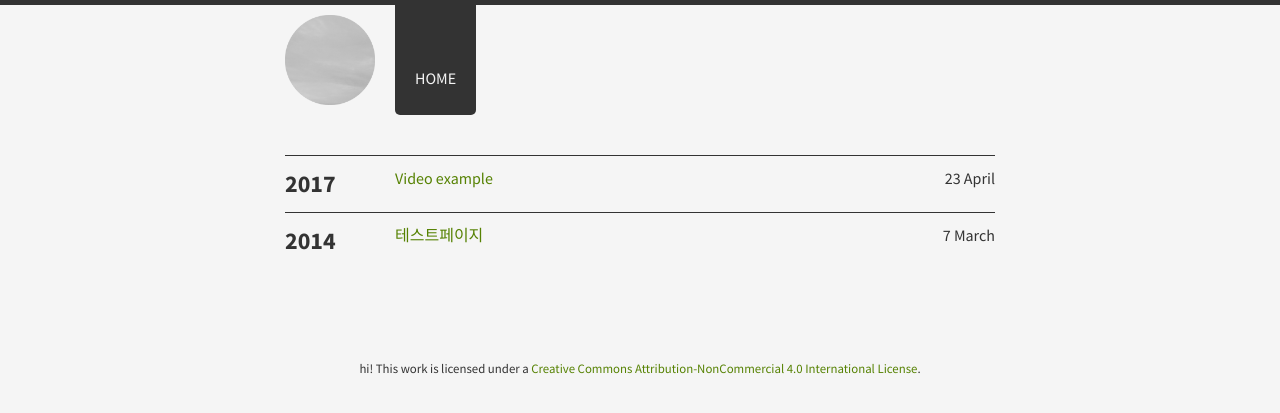
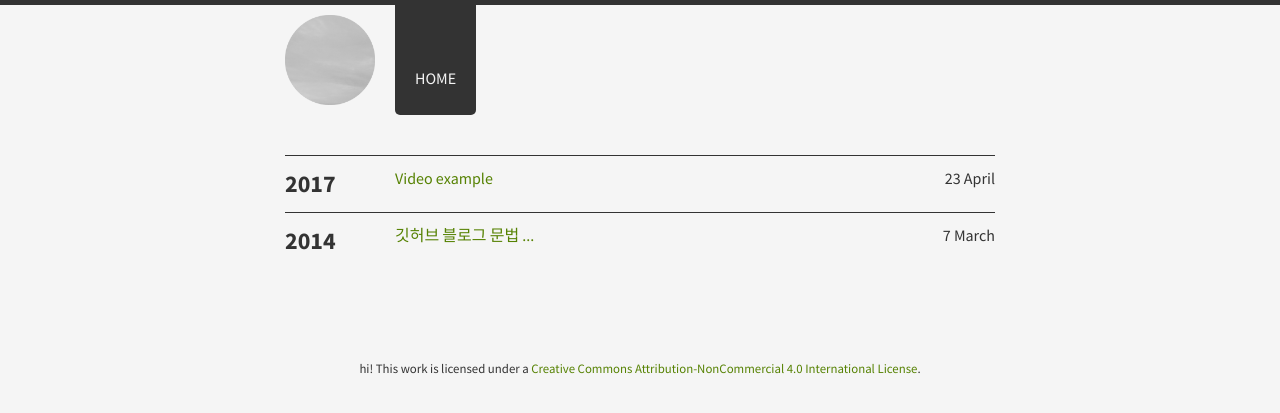
Before and after one commit to xodidsmlek/xodidsmlek.github.io, a Jekyll site: the page built from index.html, in a window 1280 px wide. Shown: the top 413 px of the page. Built offline with Jekyll 4.4.1, drawn with Linux system fonts in a browser that asks for light colours.

Commit message:
Update 2014-03-07-demo-post.md
테스트

```diff
--- a/_posts/2014-03-07-demo-post.md
+++ b/_posts/2014-03-07-demo-post.md
@@ -1,23 +1,13 @@
 ---
 layout: post
-title: 테스트페이지
+title: 깃허브 블로그 문법 ...
 ---
-
-# 하이
 
 | Tables        |      Are      |   Cool |
 | ------------- | :-----------: | -----: |
 | col 3 is      | right-aligned | \$1600 |
 | col 2 is      |   centered    |   \$12 |
 | zebra stripes |   are neat    |    \$1 |
-
-Pellentesque adipiscing mollis adipiscing.
-
-- Nulla sit amet nulla non odio sodales mollis elementum sed sem.
-- Donec id tristique enim. Quisque tellus est, dignissim ut justo ac, volutpat fringilla mi.
-- Nam luctus erat dolor, non viverra nulla varius at.
-
-Curabitur nec ullamcorper dui, blandit aliquet ipsum. Integer suscipit odio quis eros fermentum auctor. Sed tincidunt quam eleifend, egestas erat vulputate, tincidunt metus. Maecenas gravida sodales mi nec posuere. Cras vel nisi condimentum, hendrerit lacus sed, scelerisque ipsum. Cum sociis natoque penatibus et magnis dis parturient montes, nascetur ridiculus mus. Nunc convallis vestibulum erat, quis porta tellus. <em>In lorem erat, sollicitudin varius posuere id, molestie ac eros</em>. Fusce luctus tellus vitae vulputate venenatis. Sed scelerisque bibendum interdum. Sed pretium commodo ultrices. Fusce luctus quam id porttitor vulputate. Integer ornare consectetur diam eget rutrum. Etiam eget sapien metus.
 
 <dl>
   <dt>Ornare</dt>
@@ -54,4 +34,48 @@
 
 </pre></div>
 
-Sed imperdiet interdum ultrices. Phasellus iaculis porttitor lorem nec scelerisque. Suspendisse eros urna, adipiscing vel luctus at, feugiat sit amet arcu. Aliquam porttitor ut urna pellentesque sagittis. Donec pellentesque venenatis diam sit amet cursus. Etiam luctus, metus quis gravida fermentum, tortor arcu consequat metus, eget viverra augue risus ac dui. Fusce faucibus scelerisque quam eu sagittis. Sed sit amet sapien non augue lobortis adipiscing. Sed sagittis at lectus eu tempus. Nulla non nulla ut ante condimentum mattis vel at lectus. Nulla ultricies dui et urna semper ultrices. Sed neque ante, dictum in dignissim luctus, facilisis ornare odio. Aenean tempor ultrices magna non pharetra. Curabitur vulputate nec est aliquet suscipit. Etiam ipsum sapien, dictum quis tristique vel, pretium at elit.
+# Django
+
+- \{\{ 변수.속성 \}\} : 템플릿 변수
+- \{% (흐름제어) %\}
+1. \{% if (조건) %\} \{% else if (조건) %\} \{% else %\}
+1. \{% for (내부에서사용할변수명) in (리스트) %\} \{% endfor %\}
+- for문 안에서 사용가능한 변수
+<table>
+  <thead>
+    <tr>
+      <th>Name</th>
+      <th>Description</th>
+    </tr>
+  </thead>
+  <tbody>
+    <tr>
+      <td>forloop.counter</td>
+      <td>Count (1부터 시작)</td>
+    </tr>
+    <tr>
+      <td>forloop.counter()</td>
+      <td>Count (0부터 시작)</td>
+    </tr>
+    <tr>
+      <td>forloop.recounter</td>
+      <td>Reverse Count (1부터 시작)</td>
+    </tr>
+    <tr>
+      <td>forloop.recounter()</td>
+      <td>Reverse Count (0부터 시작)</td>
+    </tr>
+    <tr>
+      <td>forloop.first</td>
+      <td>for문에서 첫 실행일 경우 true</td>
+    </tr>
+    <tr>
+      <td>forloop.last</td>
+      <td>for문에서 마지막 실행일 경우 true</td>
+    </tr>
+    <tr>
+      <td>forloop.parentloop</td>
+      <td>중첩된 루프일에서 한단계 상위의 루프를 의미</td>
+    </tr>
+  </tbody>
+</table>
```
Also changed, not shown: other parts of _posts/2014-03-07-demo-post.md (+0 -10 lines).
